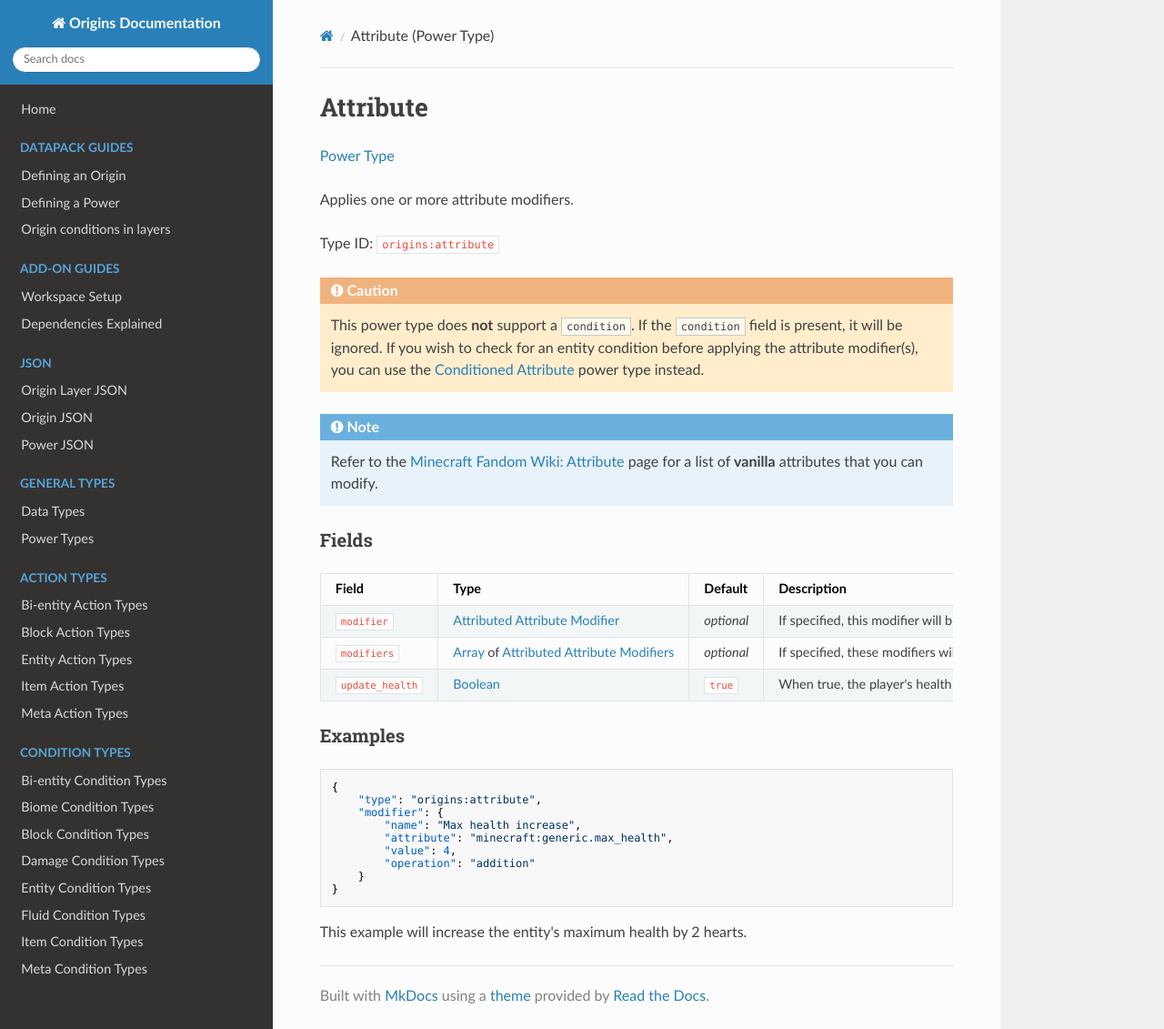
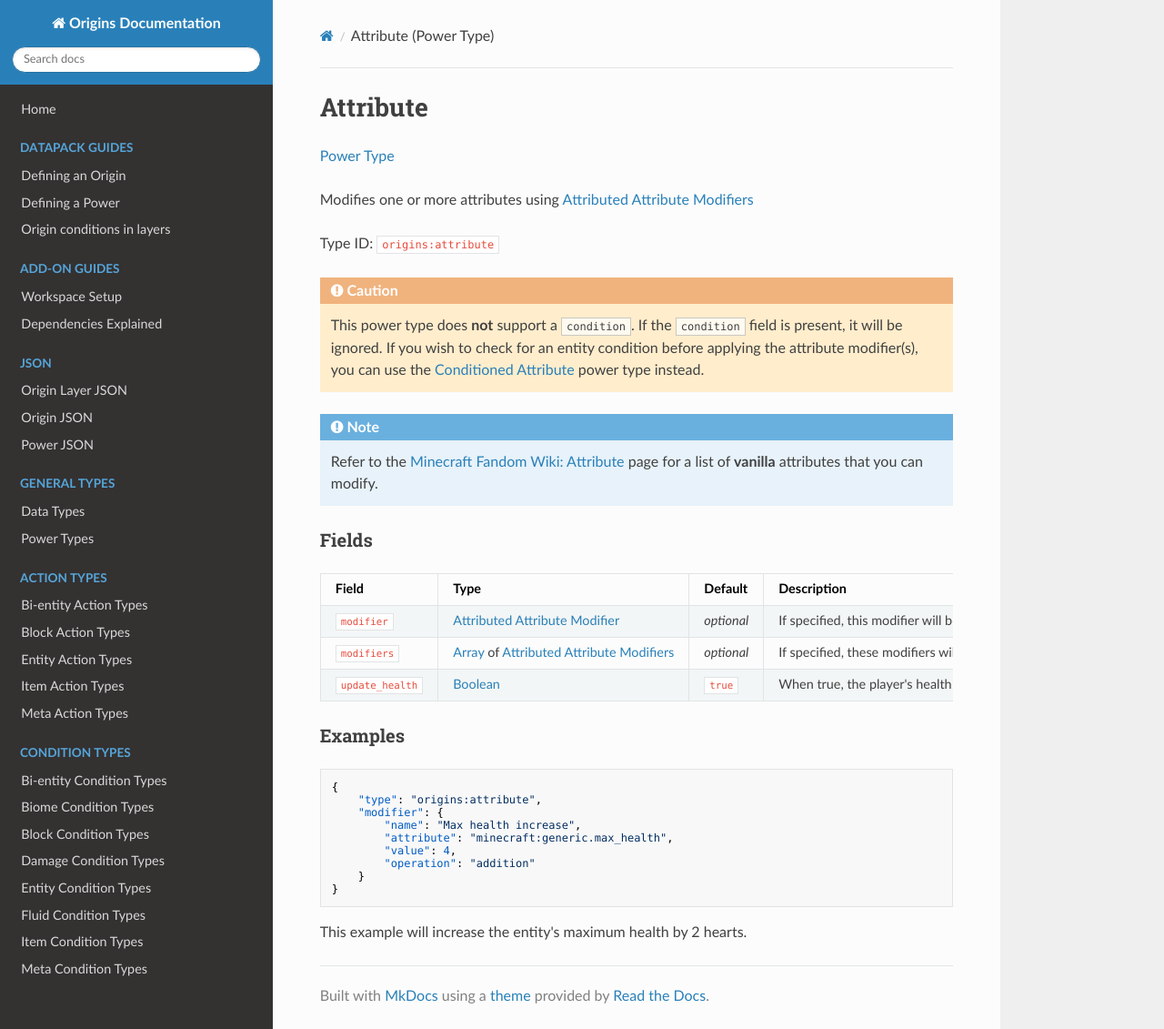
Before and after one commit to apace100/origins-docs, an MkDocs documentation site: the page built from docs/types/power_types/attribute.md, in a window 1280 px wide and 1131 px high. Shown: the whole window at 91% size. Built offline with MkDocs 1.6.1, drawn with Linux system fonts in a browser that asks for light colours; nearby versions of some CDN libraries.

Commit message:
Updated `attribute.md` (Power Types) Slightly changed the description of the power type

```diff
--- a/docs/types/power_types/attribute.md
+++ b/docs/types/power_types/attribute.md
@@ -7,7 +7,7 @@ date: 2021-04-07
 
 [Power Type](../power_types.md)
 
-Applies one or more attribute modifiers.
+Modifies one or more attributes using [Attributed Attribute Modifiers](../data_types/attributed_attribute_modifier.md)
 
 Type ID: `origins:attribute`
 
```
